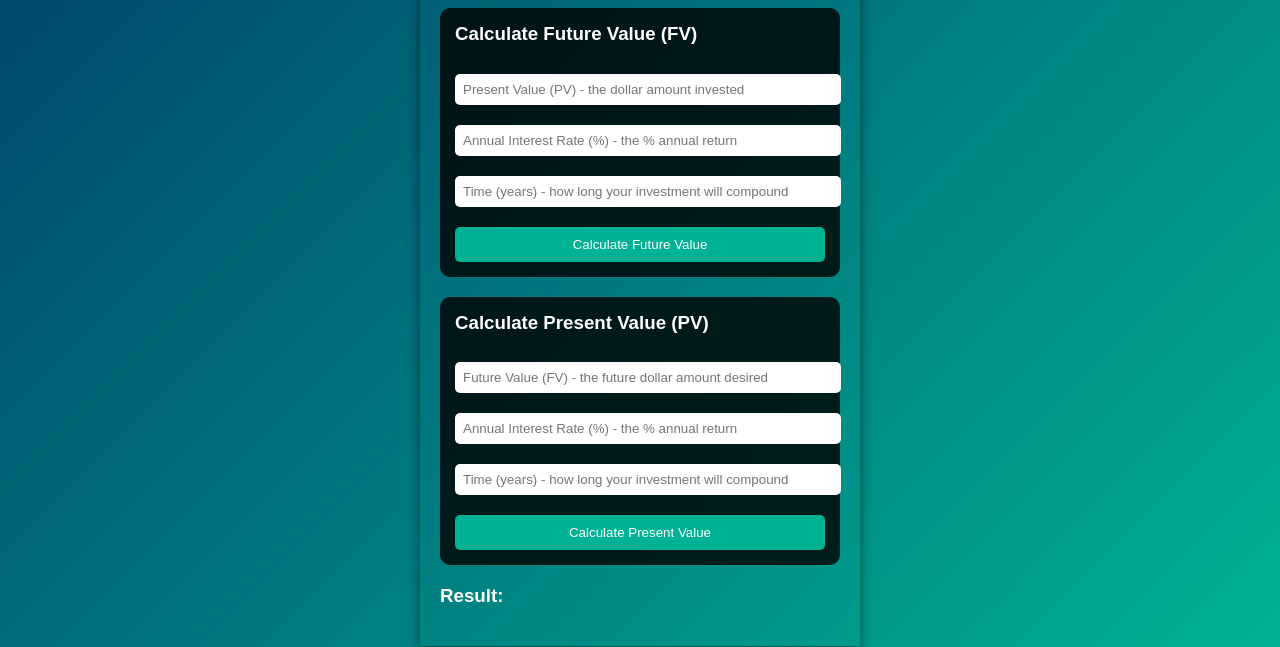
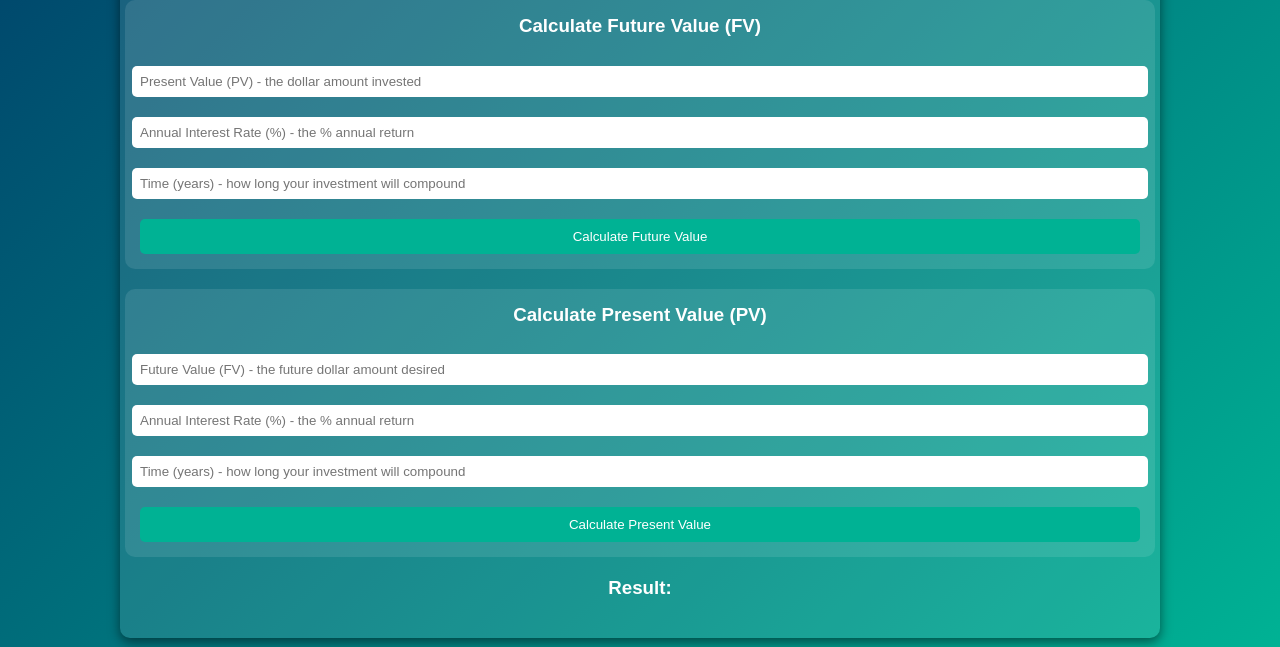
Before and after one commit to shalevwiden/financevaluecalculations, a plain HTML site: page calculator.html in a window 1280 px wide. Shown: the part 153-800 px from the top of the page. Drawn offline with Linux system fonts and the light colour scheme.

Commit message:
Update styles.css

```diff
--- a/styles.css
+++ b/styles.css
@@ -3,7 +3,7 @@ body {
   font-family: Arial, sans-serif;
   background: linear-gradient(135deg, #00416A, #00B294); /* Dark blue to green gradient */
   color: white; /* All text white */
-  height: 100vh;
+  min-height: 100vh; /* Ensure background covers full viewport height */
   margin: 0;
   display: flex;
   flex-direction: column; /* Stack elements vertically */
@@ -11,11 +11,18 @@ body {
   justify-content: flex-start; /* Align items to the top */
 }
 
+/* Adjust the container for centering and uniform size */
 .container {
   padding: 20px;
-  max-width: 400px;
+  max-width: 1000px; /* Increase the width for more central alignment */
   width: 100%;
   box-shadow: 0px 4px 12px rgba(0, 0, 0, 0.5);
+  background-color: rgba(255, 255, 255, 0.1); /* Semi-transparent background */
+  border-radius: 10px; /* Rounded corners */
+  margin-top: 20px;
+  display: flex;
+  flex-direction: column;
+  align-items: center; /* Ensure everything inside the container is centered */
 }
 
 /* Style for the welcome section */
@@ -45,11 +52,16 @@ body {
   background-color: #00416A; /* Darker on hover */
 }
 
+/* Adjusting section alignment and centering */
 .section {
   margin-bottom: 20px; /* Space between sections */
   padding: 15px;
-  background-color: rgba(0, 0, 0, 0.8); /* Darker background for sections */
+  background-color: rgba(255, 255, 255, 0.1); /* Slightly transparent white background */
   border-radius: 10px;
+  width: 100%; /* Full width for better alignment */
+  display: flex;
+  flex-direction: column; /* Stack inputs vertically */
+  align-items: center; /* Center align inputs */
 }
 
 input {
@@ -90,4 +102,5 @@ h3 {
 #result {
   font-weight: bold;
   font-size: 18px;
+  text-align: center;
 }
```
